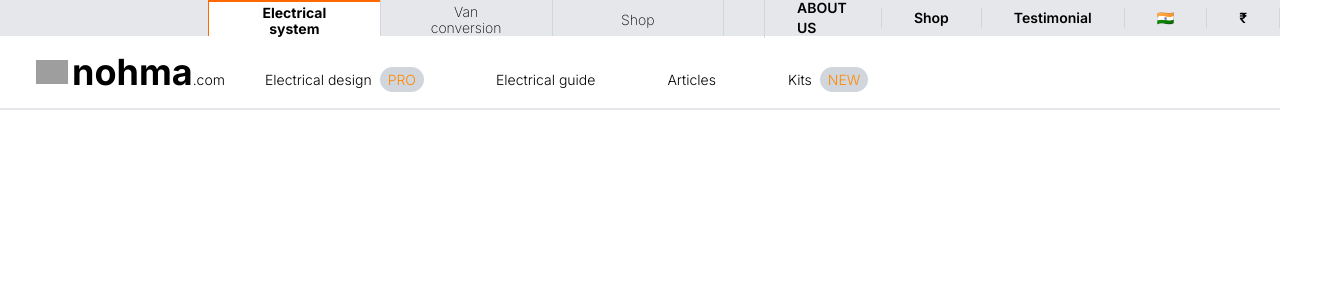
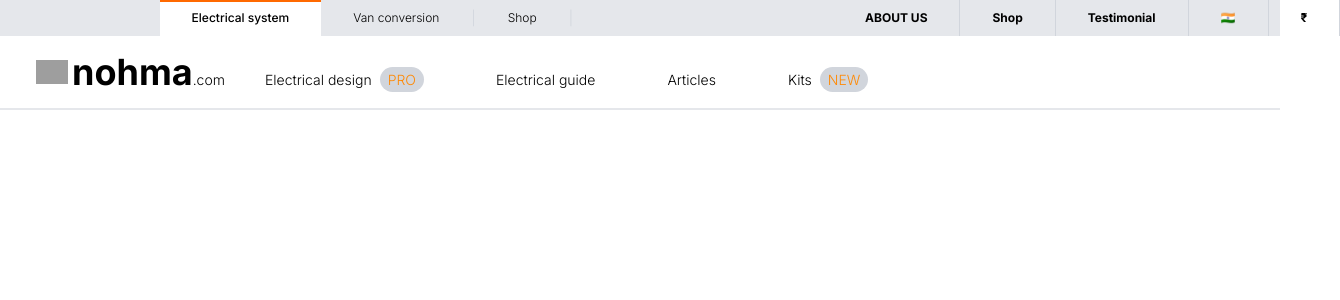
Before and after one commit to SSR14FEB/intershipTask, a React (Vite) app in the folder landing-page/: page / in a window 1280 px wide. Shown: the top 300 px of the page, 1340 px wide, since content can reach past the window. Built offline with nearby package versions, Linux system fonts and the light colour scheme; grey boxes are pictures that could not be loaded.

Commit message:
feat: refactor Header, Menu, and TopBar components for improved layout and styling

```diff
--- a/landing-page/src/components/layout/Header.tsx
+++ b/landing-page/src/components/layout/Header.tsx
@@ -11,7 +11,7 @@ import { useState } from "react";
 function Header() {
   const [isOpen, setIsOpen] = useState(false);
   return (
-    <header className="bg-red flex h-full w-screen flex-col items-center justify-between pb-0.5 md:border-none md:bg-gray-200">
+    <header className="bg-red flex h-full w-screen flex-col items-center justify-around pb-0.5 md:border-none md:bg-gray-200">
       {/* Mobile menu button */}
       <div className="flex h-full w-screen items-center justify-between bg-white p-4 md:hidden">
         {/* logo */}
@@ -32,7 +32,7 @@ function Header() {
           />
         </div>
       </div>
-      <div className={`${isOpen ? "block" : "hidden"} md:block md:w-full`}>
+      <div className={`${isOpen ? "block" : "hidden"} md:block w-full`}>
         {/* navigation */}
         <Navigation>
           <Navigation.topBar productMenu={productMenu} utilityMenu={utilityMenu} />
--- a/landing-page/src/components/navigation/Menu.tsx
+++ b/landing-page/src/components/navigation/Menu.tsx
@@ -11,7 +11,7 @@ function Menu({ menu, logo }: MenuProps) {
   const activeMenu = menu[activeTabIndex] ?? [];
   return (
     <>
-      <div className="hidden md:flex h-full w-screen items-center gap-10 bg-white p-4">
+      <div className="hidden h-full w-screen items-center gap-10 bg-white p-4 lg:flex">
         <div className="flex h-full items-center gap-1">
           <img src={logo} alt="404" className="ml-5 box-content w-8" />
           <p className="text-4xl font-bold">
--- a/landing-page/src/components/navigation/TopBar.tsx
+++ b/landing-page/src/components/navigation/TopBar.tsx
@@ -8,39 +8,48 @@ function TopBar({ productMenu, utilityMenu }: TopBarProps) {
   const { setActiveTabIndex, activeTabIndex, setActiveSubMenuIndex } = useNavigationContext();
   return (
     <div
-      className="flex h-full w-full flex-col text-sm md:h-9 md:w-full md:flex-row md:items-center md:justify-center lg:items-center lg:gap-10"
+      className="flex h-full w-full flex-col text-sm md:h-9 md:flex-row md:items-center md:justify-center lg:w-full lg:items-center lg:gap-10"
       onMouseEnter={() => setActiveSubMenuIndex(-1)}
     >
-      <nav className="flex h-full w-full flex-col gap-5 pt-5 pb-5 lg:ml-52 md:flex-row md:items-center md:justify-start md:gap-0 md:pt-0 md:pb-0">
+      <nav className="flex h-full w-full flex-col gap-5 pt-4 pb-4 pl-6 md:flex-row md:items-center md:justify-center md:gap-0 md:pt-0 md:pb-0 md:pl-8 lg:pl-55">
+        {activeTabIndex == 0 ? "" : <span className="hidden text-gray-300 md:block">|</span>}
+
         {productMenu.map((item, index) => (
           <li
             key={item.name}
-            className={`bl-1 flex h-full w-full list-none items-center pr-8 pl-8 justify-center font-medium hover:font-bold md:border-l md:border-gray-300 ${index == productMenu.length - 1 ? "md:border-r" : ""} ${activeTabIndex == index ? "md:border-t-2 md:border-orange-500 md:bg-white md:font-bold" : "md:font-extralight"} `}
+            className={`relative flex h-full w-full list-none items-center font-medium hover:font-bold md:justify-center ${activeTabIndex == index ? "bg-white" : "md:font-light"} `}
             onClick={() => setActiveTabIndex(index)}
           >
+            {index == activeTabIndex && (
+              <span className="absolute left-0 hidden md:top-0 md:block md:h-0.5 md:w-full md:bg-orange-500"></span>
+            )}
             <a
-              className="flex items-center gap-1 whitespace-nowrap lg:flex lg:flex-col lg:gap-0"
+              className="flex w-full items-center whitespace-nowrap md:justify-center md:pr-2 md:pl-2 md:text-xs lg:pr-8 lg:pl-8"
               href={item.link}
             >
-              {item.name.split(" ").map((word, wordIndex) => (
-                <span key={wordIndex} className="block h-4">
-                  {word}
-                  <br className="hidden lg:block" />
-                </span>
-              ))}
+              {item.name}
             </a>
+            {activeTabIndex == index || activeTabIndex == index + 1 ? (
+              ""
+            ) : (
+              <span className="hidden text-gray-300 md:block">|</span>
+            )}
           </li>
         ))}
       </nav>
       <hr className="border-gray-300 md:hidden"></hr>
-      <nav className="flex h-full w-full flex-col pt-2 md:flex-row md:items-center md:justify-end md:pt-0">
-        {/* this need to be fixed  */}
+      <nav className="flex h-full w-full flex-col gap-5 pt-4 pb-4 pl-6 md:flex-row md:items-center md:justify-end md:gap-0 md:pt-0 md:pb-0 md:pl-8 lg:pl-55">
         {utilityMenu.map((item, index) => (
           <li
             key={item.name}
-            className={`list-none border-l border-gray-300 pt-2 pr-8 pb-5 pl-8 font-extralight hover:font-bold md:pt-0 md:pb-0 md:font-semibold ${index == utilityMenu.length - 1 ? "border-r" : "b"} `}
+            className={`flex h-full w-full list-none border-r border-gray-300 font-medium`}
           >
-            <a href={item.link}>{item.name}</a>
+            <a
+              className="flex items-center whitespace-nowrap md:pr-4 md:pl-5 md:text-xs font-bold lg:pr-8 lg:pl-8"
+              href={item.link}
+            >
+              {item.name}
+            </a>
           </li>
         ))}
         <hr className="border-gray-300 md:hidden"></hr>
```
